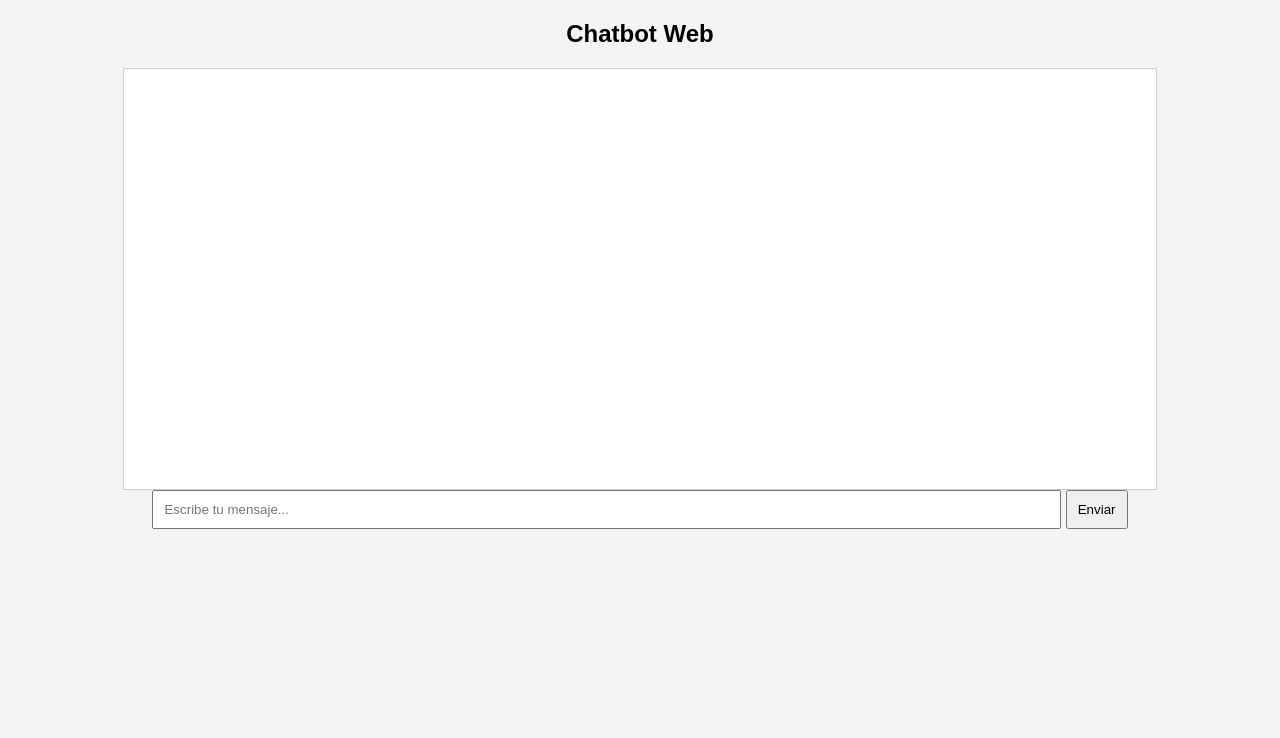
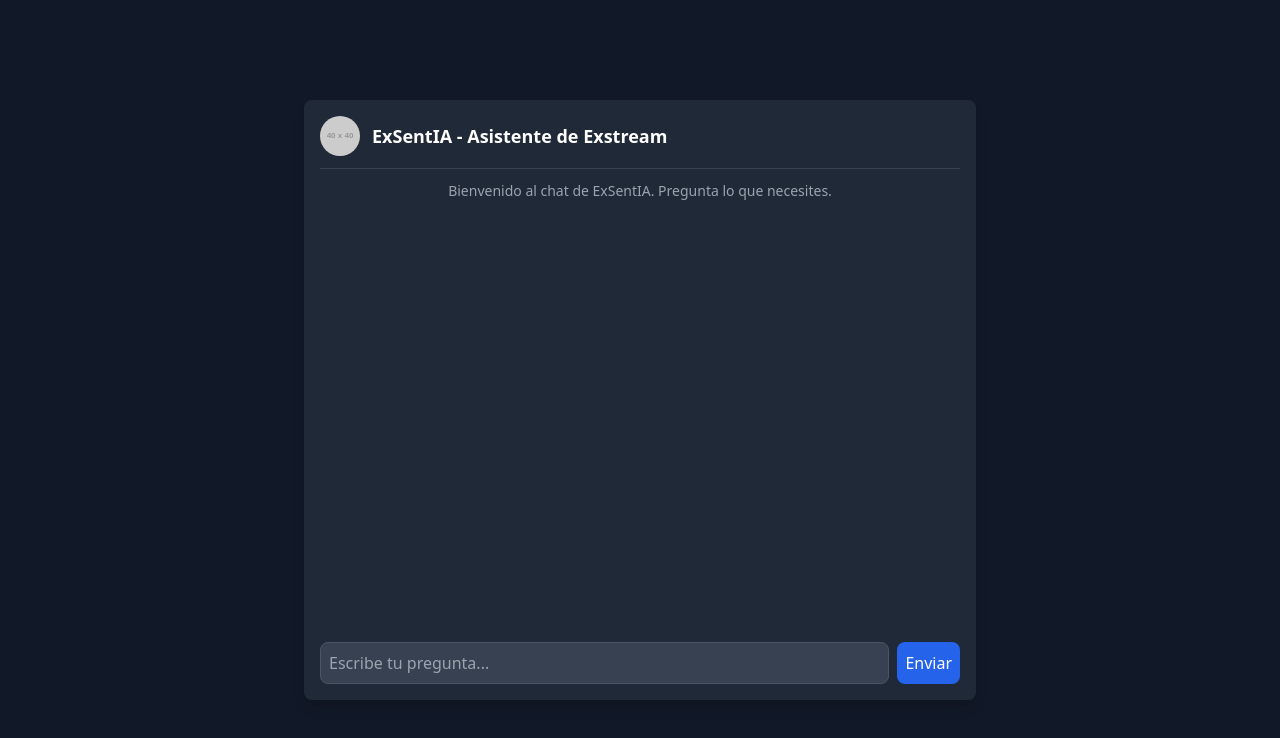
Before and after one commit to wolgangmc/ExSentIA, a plain HTML site: page index.html in a window 1280 px wide. Drawn offline with nearby package versions, Linux system fonts and the light colour scheme; placeholder pictures from the web are drawn by us.

Commit message:
Añadiendo index.html para interfaz web

```diff
--- a/index.html
+++ b/index.html
@@ -3,37 +3,64 @@
 <head>
     <meta charset="UTF-8">
     <meta name="viewport" content="width=device-width, initial-scale=1.0">
-    <title>Chatbot Web</title>
-    <style>
-        body { font-family: Arial, sans-serif; text-align: center; background: #f4f4f4; }
-        #chatbox { width: 80%; height: 400px; border: 1px solid #ccc; background: white; margin: auto; padding: 10px; overflow-y: auto; }
-        #userInput { width: 70%; padding: 10px; }
-        button { padding: 10px; cursor: pointer; }
-    </style>
+    <title>Chat ExSentIA</title>
+    <script src="https://cdn.tailwindcss.com"></script>
 </head>
-<body>
-    <h2>Chatbot Web</h2>
-    <div id="chatbox"></div>
-    <input type="text" id="userInput" placeholder="Escribe tu mensaje...">
-    <button onclick="sendMessage()">Enviar</button>
+<body class="bg-gray-900 text-white flex flex-col items-center justify-center h-screen">
+
+    <div class="w-full max-w-2xl bg-gray-800 shadow-lg rounded-lg p-4 flex flex-col h-[600px]">
+        <!-- Header -->
+        <div class="flex items-center border-b border-gray-700 pb-3">
+            <img src="https://via.placeholder.com/40" alt="Avatar Exstream" class="w-10 h-10 rounded-full">
+            <h2 class="text-lg font-semibold ml-3">ExSentIA - Asistente de Exstream</h2>
+        </div>
+
+        <!-- Chat Window -->
+        <div id="chat-box" class="flex-1 overflow-y-auto p-3 space-y-2">
+            <div class="text-center text-gray-400 text-sm">Bienvenido al chat de ExSentIA. Pregunta lo que necesites.</div>
+        </div>
+
+        <!-- Input Area -->
+        <div class="flex mt-3">
+            <input id="user-input" type="text" placeholder="Escribe tu pregunta..."
+                class="flex-1 bg-gray-700 text-white p-2 rounded-lg border border-gray-600 focus:outline-none">
+            <button onclick="sendMessage()" class="ml-2 bg-blue-600 hover:bg-blue-700 text-white p-2 rounded-lg">
+                Enviar
+            </button>
+        </div>
+    </div>
 
     <script>
         async function sendMessage() {
-            let userInput = document.getElementById("userInput").value;
-            let chatbox = document.getElementById("chatbox");
+            let inputField = document.getElementById("user-input");
+            let message = inputField.value.trim();
+            if (!message) return;
 
-            chatbox.innerHTML += `<p><strong>Tú:</strong> ${userInput}</p>`;
+            // Mostrar mensaje del usuario
+            appendMessage("Tú", message, "text-right");
 
-            let response = await fetch("http://localhost:8000/chat", {
+            inputField.value = "";
+
+            // Enviar al backend
+            let response = await fetch("https://web-production-676c.up.railway.app/chat", {
                 method: "POST",
                 headers: { "Content-Type": "application/json" },
-                body: JSON.stringify({ text: userInput })
+                body: JSON.stringify({ text: message })
             });
 
             let data = await response.json();
-            chatbox.innerHTML += `<p><strong>Bot:</strong> ${data.response}</p>`;
-            document.getElementById("userInput").value = "";
+            appendMessage("ExSentIA", data.response, "text-left");
+        }
+
+        function appendMessage(sender, text, alignment) {
+            let chatBox = document.getElementById("chat-box");
+            let messageElement = document.createElement("div");
+            messageElement.className = `p-2 rounded-lg w-fit max-w-xs ${alignment} bg-gray-700`;
+            messageElement.innerHTML = `<strong>${sender}:</strong> ${text}`;
+            chatBox.appendChild(messageElement);
+            chatBox.scrollTop = chatBox.scrollHeight; // Auto-scroll
         }
     </script>
+
 </body>
 </html>
```
